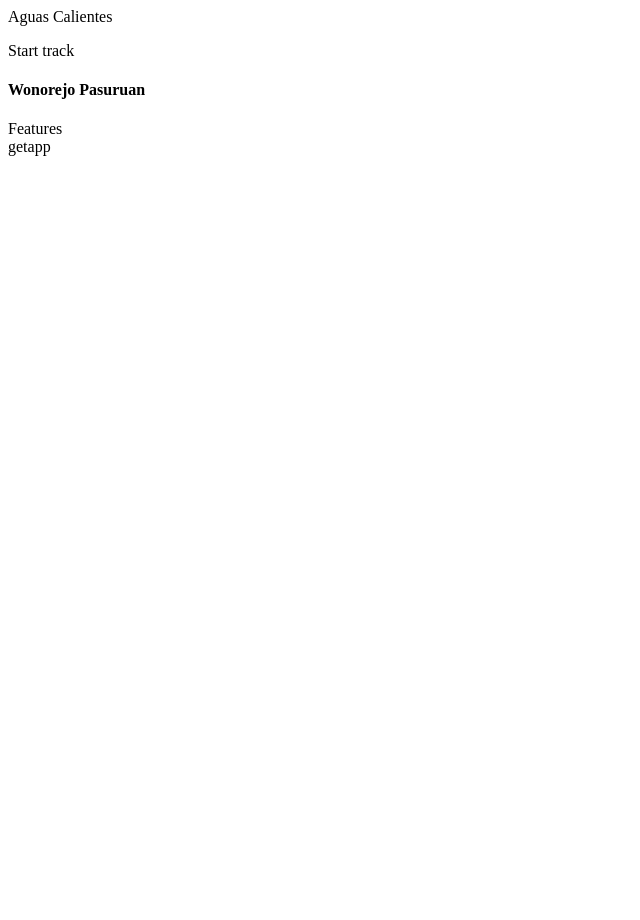
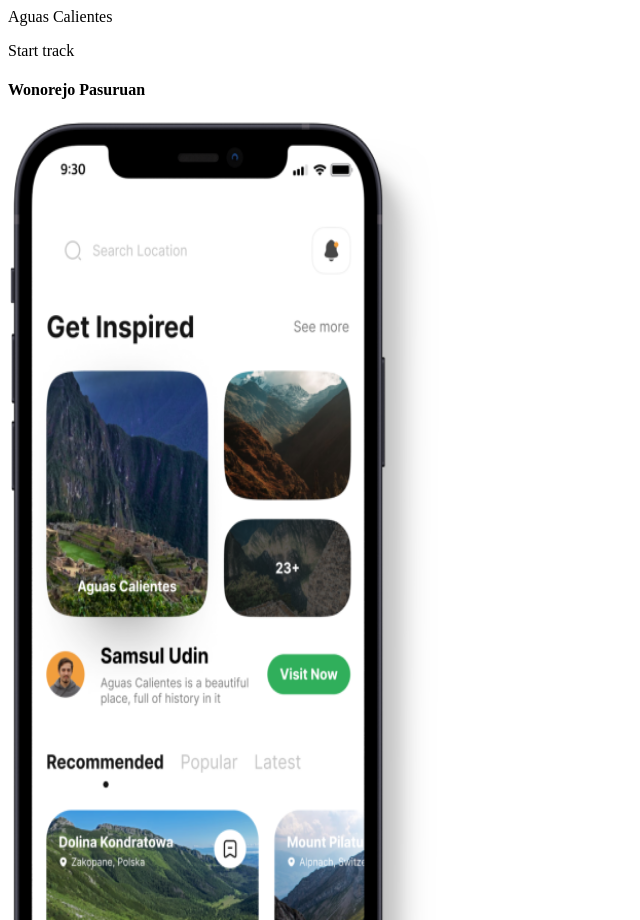
Before and after one commit to nafis-bin/travel-app, a Next.js app: page / in a window 1280 px wide. Shown: the part 2340-3260 px from the top of the page, without its empty margins (0-640 px from the left). Before the commit the page ends 2504 px from the top, so only its background shows below. Built offline with nearby package versions, Linux system fonts and the light colour scheme.

Commit message:
feat: features section done

```diff
--- a/components/Camp.tsx
+++ b/components/Camp.tsx
@@ -55,7 +55,7 @@
 
 const Camp = () => {
     return (
-        <section className="xl:mx-auto xl:max-w-[1320px]
+        <section className="xl:mx-auto xl:max-w-[1440px] padding-container
         relative flex flex-col py-10 lg:mb-10 lg:py-20 xl:mb-20">
             <div className="hide-scrollbar flex h-[348px] w-full items-start justify-start
             gap-8 overflow-x-auto lg:h-[400px] xl:h-[640px]">
--- a/components/Features.tsx
+++ b/components/Features.tsx
@@ -1,8 +1,80 @@
+import { FEATURES } from "@/constants";
+import Image from "next/image";
+
 const Features = () => {
     return (
-        <div>
-            Features
-        </div>
+        <section className="flexCenter flex-col overflow-hidden
+        bg-feature-bg bg-center bg-no-repeat py-24">
+            <div className="max-container padding-container relative w-full flex justify-end">
+                <div className="flex flex-1 lg:min-h-[900px]">
+                    <Image
+                        src="/phone.png"
+                        alt="phone"
+                        width={440}
+                        height={1000}
+                        className="feature-phone"
+                    />
+                </div>
+
+                <div className="z-20 flex w-full flex-col lg:w-[60%]">
+                    <div className="relative">
+                        <Image
+                            src="/camp.svg"
+                            alt="camp"
+                            width={50}
+                            height={50}
+                            className="absolute left-[-5px] top-[-28px] w-10 lg:w-[50px]"
+                        />
+
+                        <h2 className="bold-40 lg:text-[64px]! lg:font-[700]! lg:leading-[120%]!">
+                            Our Features
+                        </h2>
+                    </div>
+                    <ul className="mt-10 grid gap-10 md:grid-cols-2 lg:mt-20 lg:gap-20">
+                        {FEATURES.map((feature, _) => (
+                            <FeatureItem
+                                key={feature.title}
+                                title={feature.title}
+                                icon={feature.icon}
+                                description={feature.description}
+                            />
+                        ))}
+                    </ul>
+
+                </div>
+            </div>
+
+        </section>
+    );
+};
+
+type FeatureItemProps = {
+    title: string;
+    icon: string;
+    description: string;
+};
+
+const FeatureItem = ({ title, icon, description }: FeatureItemProps) => {
+    return (
+        <li className="flex w-full flex-1 flex-col items-start">
+            <div className="rounded-full p-4 lg:p-7 bg-green-50">
+                <Image
+                    src={icon}
+                    alt="map"
+                    width={28}
+                    height={28}
+                />
+            </div>
+
+            <h2 className="bold-20 lg:text-[32px]! lg:font-[700]! lg:leading-[120%]!
+            mt-5 capitalize">
+                {title}
+            </h2>
+            <p className="regular-16 mt-5 bg-white/80 text-gray-30 lg:mt-[30px]
+            lg:bg-none">
+                {description}
+            </p>
+        </li>
     );
 };
 
```
